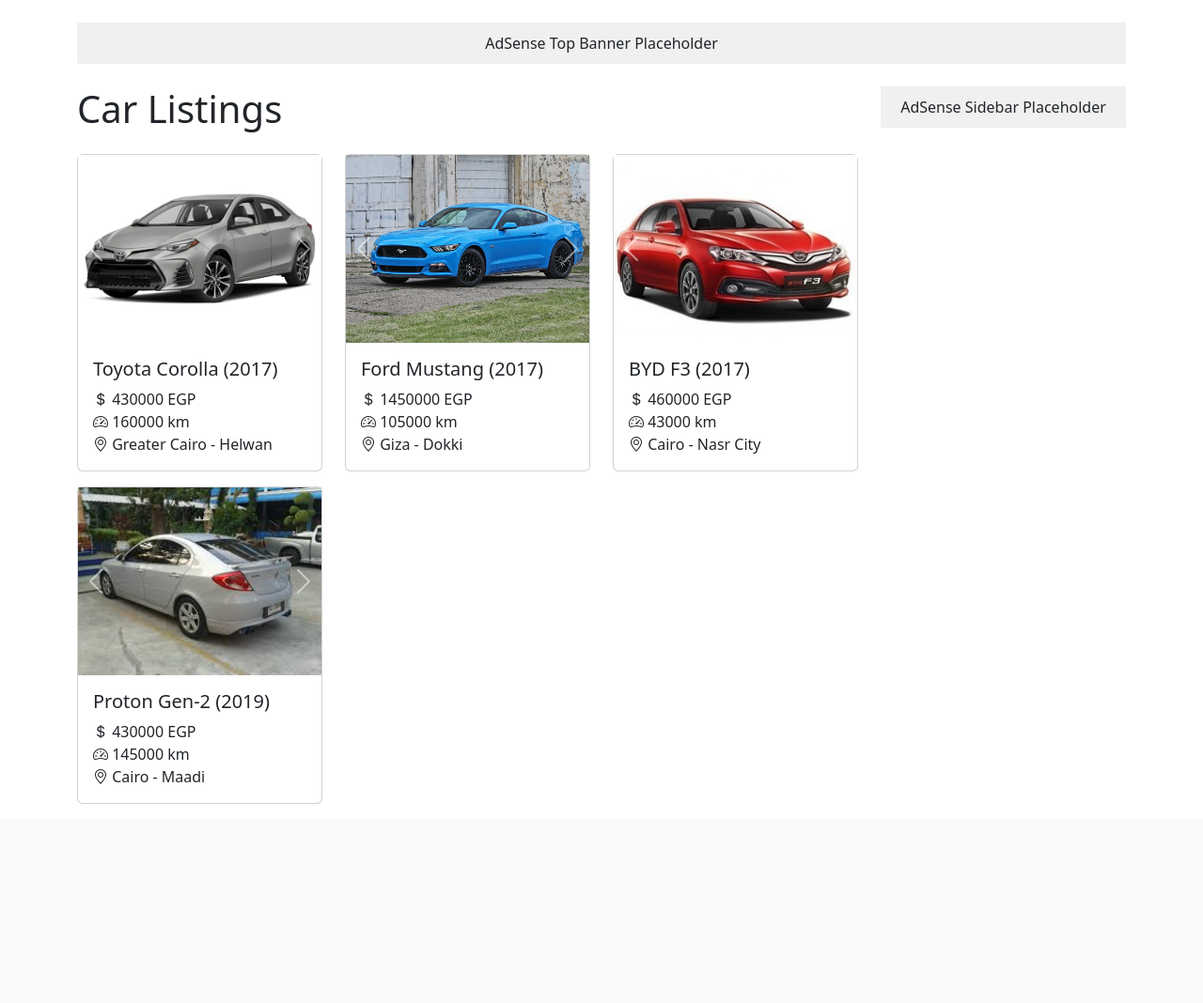
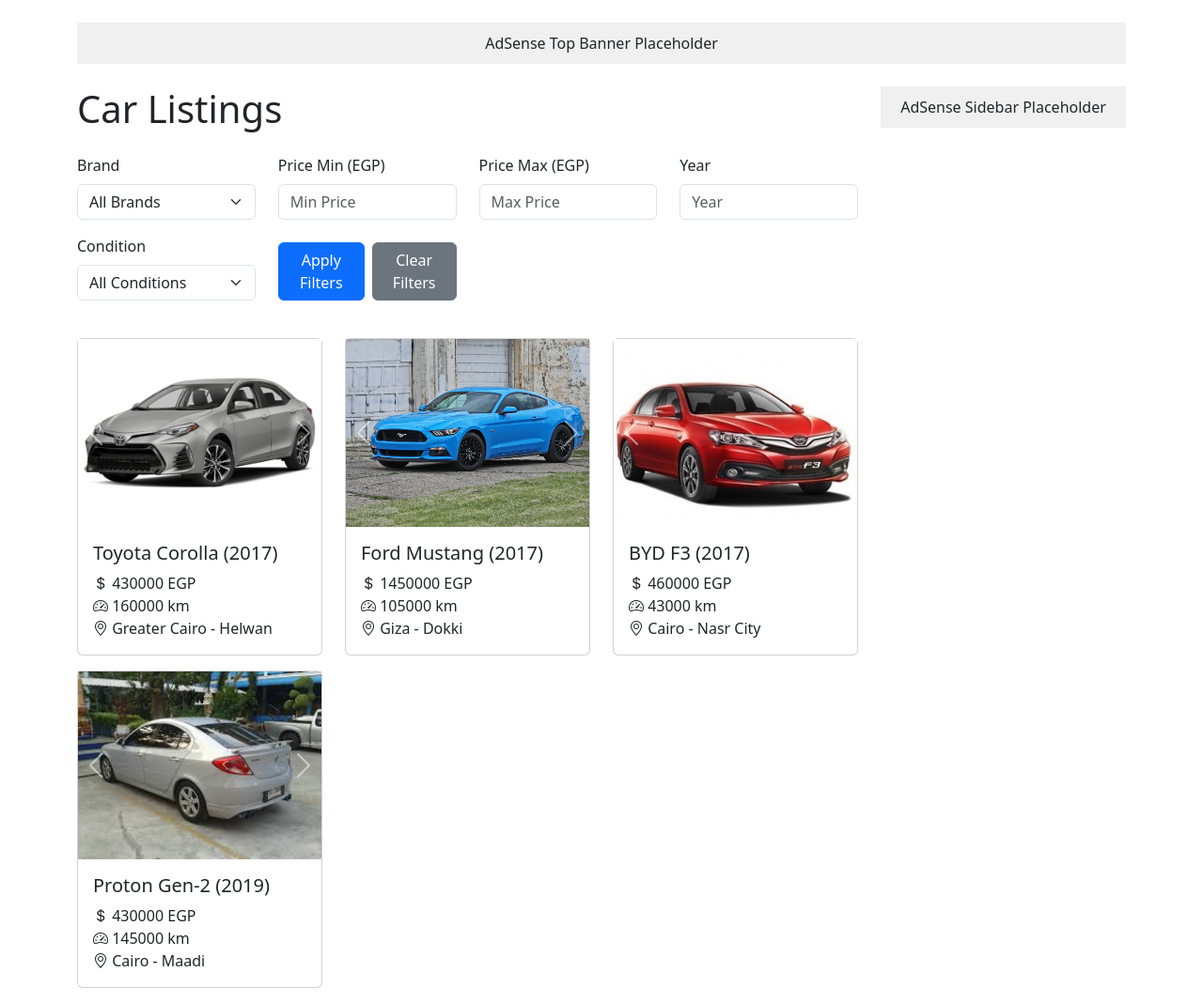
Before and after one commit to mohamedsamirpassion/marketplace, a Django app: template listings/templates/listings/home.html in a window 1280 px wide. Shown: the part 56-1124 px from the top of the page at 94% size. Before the commit the page ends 912 px from the top, so only its background shows below. Run offline with Django 4.2, Linux system fonts and the light colour scheme; the template is opened without the code that fills it: values that come from a table or form of the project are taken from there, others are empty; data comes from the database, SQL or seed files in the repository; some libraries are stand-ins or nearby versions.

Commit message:
Add homepage filters for brand, price, year, condition; remove temporary test email view

```diff
--- a/listings/templates/listings/home.html
+++ b/listings/templates/listings/home.html
@@ -13,6 +13,46 @@
     <div class="row">
         <div class="col-md-9">
             <h1 class="mb-4">Car Listings</h1>
+            <!-- Filter Form -->
+            <form method="get" class="mb-4">
+                <div class="row">
+                    <div class="col-md-3 mb-3">
+                        <label for="brand" class="form-label">Brand</label>
+                        <select name="brand" id="brand" class="form-select">
+                            <option value="">All Brands</option>
+                            {% for brand in brands %}
+                                <option value="{{ brand.id }}" {% if request.GET.brand == brand.id|stringformat:"s" %}selected{% endif %}>{{ brand.name }}</option>
+                            {% endfor %}
+                        </select>
+                    </div>
+                    <div class="col-md-3 mb-3">
+                        <label for="price_min" class="form-label">Price Min (EGP)</label>
+                        <input type="number" name="price_min" id="price_min" class="form-control" value="{{ request.GET.price_min }}" placeholder="Min Price">
+                    </div>
+                    <div class="col-md-3 mb-3">
+                        <label for="price_max" class="form-label">Price Max (EGP)</label>
+                        <input type="number" name="price_max" id="price_max" class="form-control" value="{{ request.GET.price_max }}" placeholder="Max Price">
+                    </div>
+                    <div class="col-md-3 mb-3">
+                        <label for="year" class="form-label">Year</label>
+                        <input type="number" name="year" id="year" class="form-control" value="{{ request.GET.year }}" placeholder="Year">
+                    </div>
+                    <div class="col-md-3 mb-3">
+                        <label for="condition" class="form-label">Condition</label>
+                        <select name="condition" id="condition" class="form-select">
+                            <option value="">All Conditions</option>
+                            {% for value, label in conditions %}
+                                <option value="{{ value }}" {% if request.GET.condition == value %}selected{% endif %}>{{ label }}</option>
+                            {% endfor %}
+                        </select>
+                    </div>
+                    <div class="col-md-3 mb-3 d-flex align-items-end">
+                        <button type="submit" class="btn btn-primary">Apply Filters</button>
+                        <a href="{% url 'home' %}" class="btn btn-secondary ms-2">Clear Filters</a>
+                    </div>
+                </div>
+            </form>
+
             <div class="row">
                 {% for listing in listings %}
                     <div class="col-md-4 mb-3">
--- a/listings/views.py
+++ b/listings/views.py
@@ -1,8 +1,7 @@
 from django.shortcuts import render, redirect
 from django.contrib.auth.decorators import login_required
-from django.http import JsonResponse, HttpResponse
+from django.http import JsonResponse
 from django.contrib import messages
-from django.core.mail import send_mail
 from .models import Listing, ListingImage, Model, AdSpace, Brand
 
 def home(request):
```
